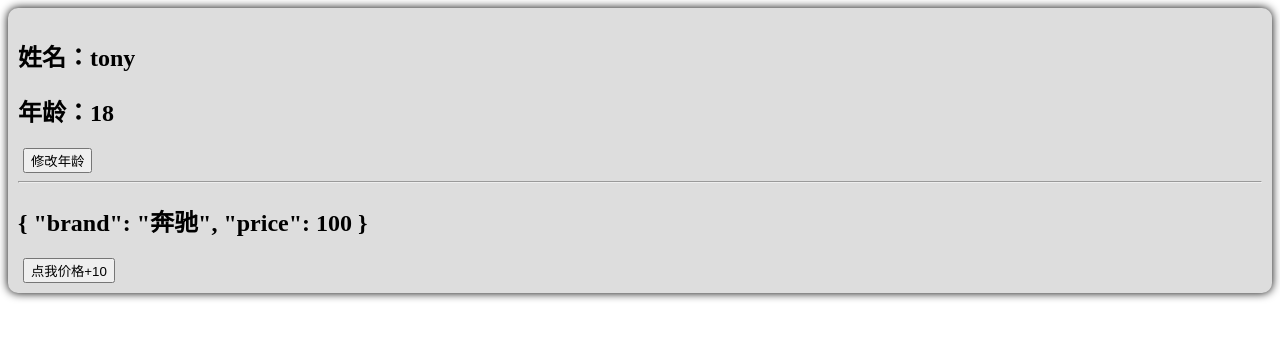
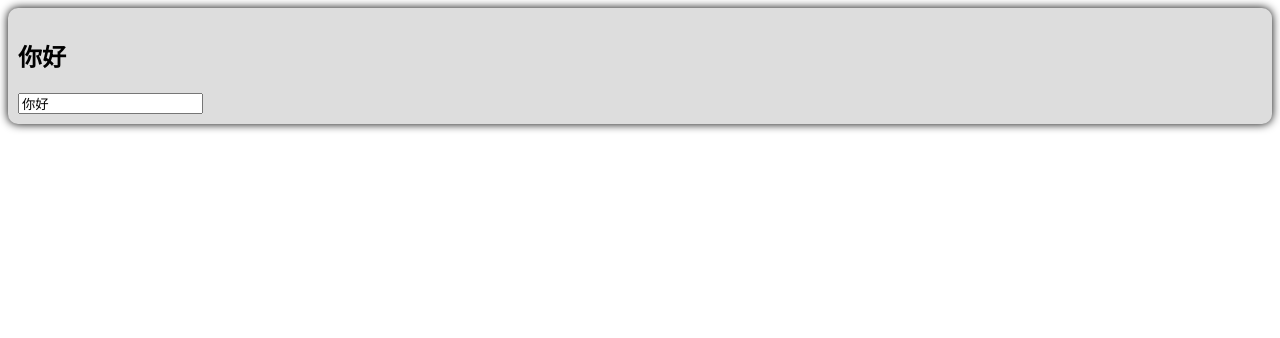
Before and after one commit to dorothy-yl/vue3, a Vue app: page / in a window 1280 px wide. Shown: the top 338 px of the page. Built offline with nearby package versions, Linux system fonts and the light colour scheme.

Commit message:
customRef

```diff
--- a/src/App.vue
+++ b/src/App.vue
@@ -1,38 +1,19 @@
 <template>
 	<div class="app">
-		<h2>姓名：{{ person.name }}</h2>
-		<h2>年龄：{{ person.age }}</h2>
-		<button @click="person.age += 1">修改年龄</button>
-		<hr>
-		<h2>{{ car2 }}</h2>
-		<button @click="car2.price += 10">点我价格+10</button>
+		<h2>{{ msg }}</h2>
+		<input type="text" v-model="msg">
 	</div>
 </template>
 
 <script setup lang="ts" name="App">
-	import { reactive,toRaw,markRaw } from "vue";
-	// import mockjs from 'mockjs'
+	import {ref} from 'vue'
+	import useMsgRef from './useMsgRef'
 
-	/* toRaw */
-	let person = reactive({
-		name:'tony',
-		age:18
-	})
-	// 用于获取一个响应式对象的原始对象
-	let rawPerson = toRaw(person)
-	// console.log('响应式对象',person)
-	// console.log('原始对象',rawPerson)
+	// 使用Vue提供的默认ref定义响应式数据，数据一变，页面就更新
+	// let msg = ref('你好')
 
-
-	/* markRaw */
-	let car = markRaw({brand:'奔驰',price:100})
-	let car2 = reactive(car)
-
-	console.log(car)
-	console.log(car2)
-
-	// let mockJs = markRaw(mockjs)
-
+	// 使用useMsgRef来定义一个响应式数据且有延迟效果
+	let {msg} = useMsgRef('你好',2000)
 
 </script>
 
--- /dev/null
+++ b/src/useMsgRef.ts
@@ -0,0 +1,21 @@
+import {customRef } from "vue";
+
+export default function(initValue:string,delay:number){
+  let msg = customRef((track,trigger)=>{
+    let timer:number
+    return {
+      get(){
+        track() // 告诉Vue数据msg很重要，要对msg持续关注，一旦变化就更新
+        return initValue
+      },
+      set(value){
+        clearTimeout(timer)
+        timer = setTimeout(() => {
+          initValue = value
+          trigger() //通知Vue数据msg变化了
+        }, delay);
+      }
+    }
+  })
+  return {msg}
+}
```
